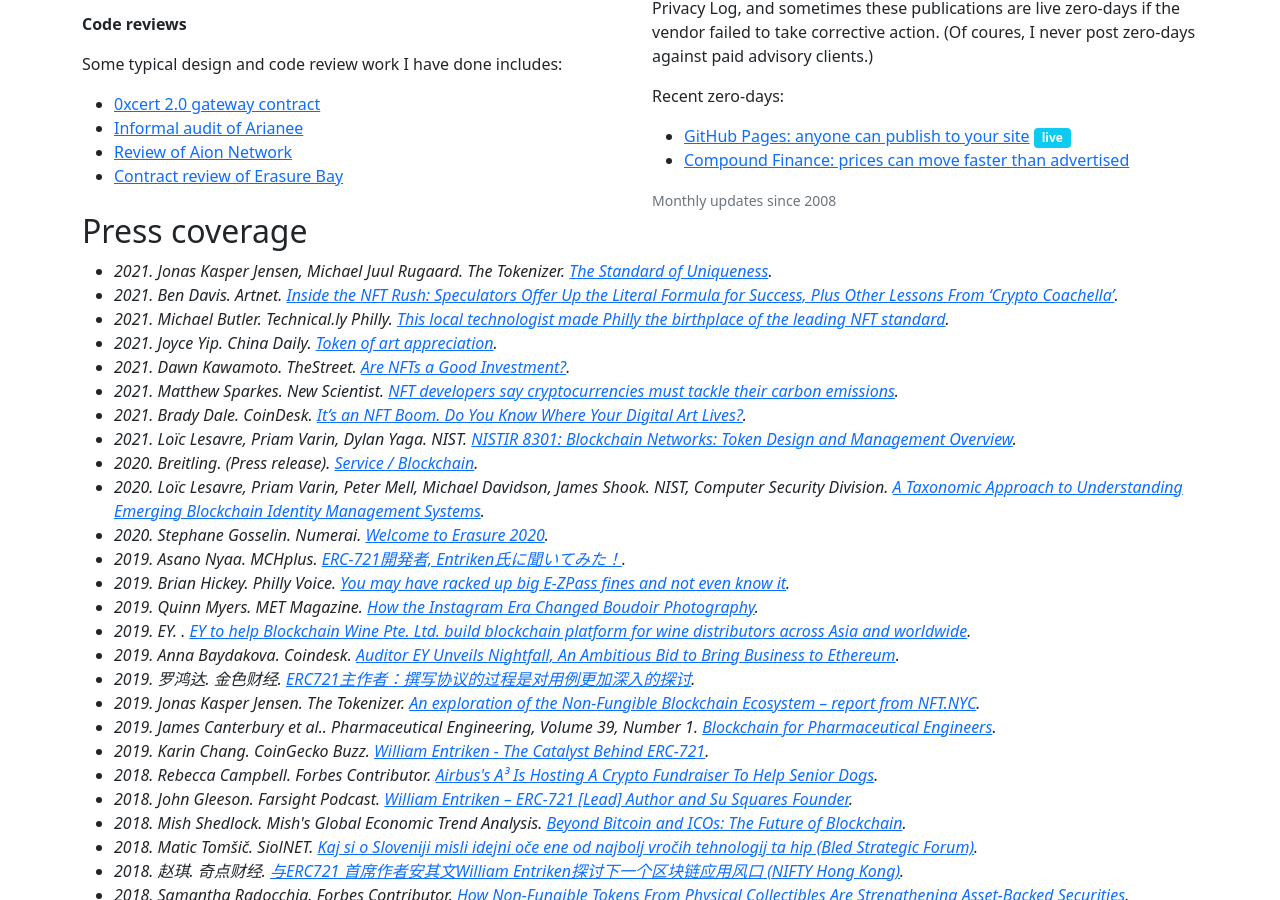
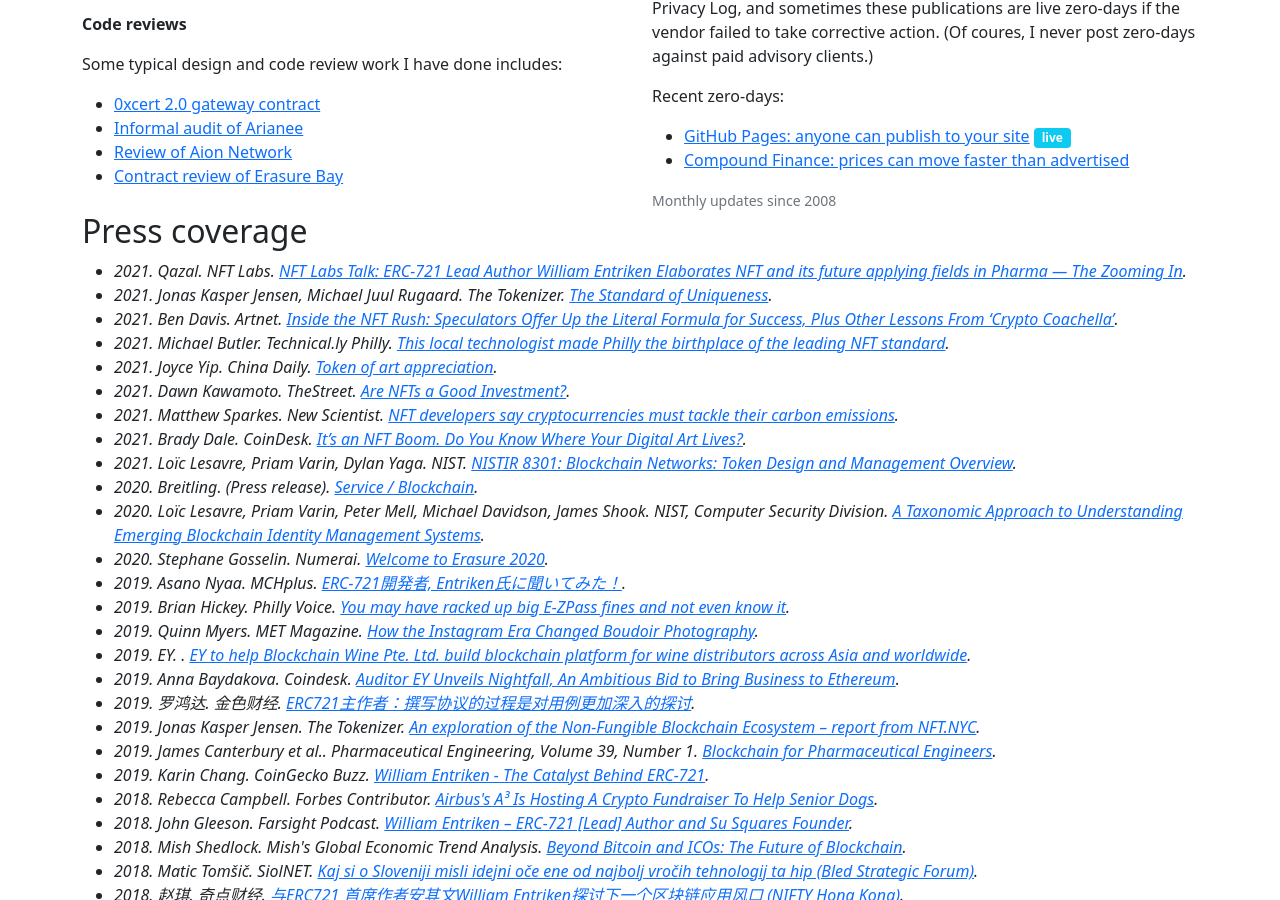
Before and after one commit to fulldecent/phor.net, a Jekyll site: the page built from index.html, in a window 1280 px wide and 900 px high, scrolled down 2262 px. Built offline with Jekyll 4.4.1, drawn with Linux system fonts in a browser that asks for light colours; nearby versions of some CDN libraries; comment, search, counter and statistics services are not loaded.

Commit message:
new interview

```diff
--- a/_data/press-coverage.json
+++ b/_data/press-coverage.json
@@ -1,4 +1,11 @@
 [
+  {
+    "date": "2021-12-30",
+    "authors": ["Qazal"],
+    "publication": "NFT Labs",
+    "url": "https://nftlabs.medium.com/nft-labs-talk-erc-721-lead-author-william-entriken-elaborates-nft-and-its-future-applying-fields-c02ea69f4b48",
+    "title": "NFT Labs Talk: ERC-721 Lead Author William Entriken Elaborates NFT and its future applying fields in Pharma — The Zooming In"
+  },
   {
     "date": "2021-12-01",
     "authors": ["Jonas Kasper Jensen", "Michael Juul Rugaard"],
```
